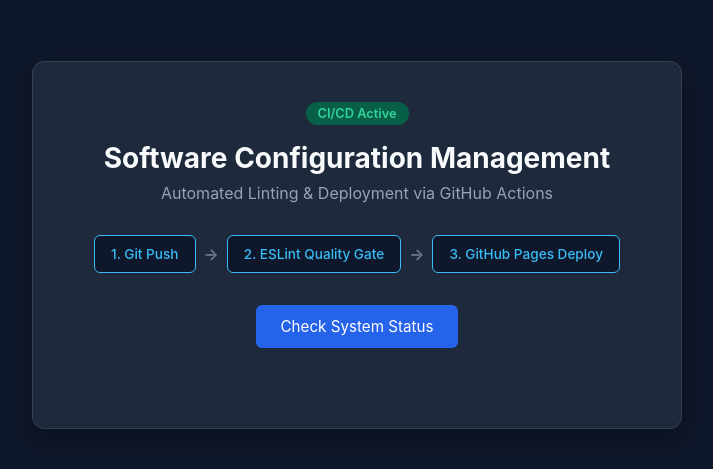
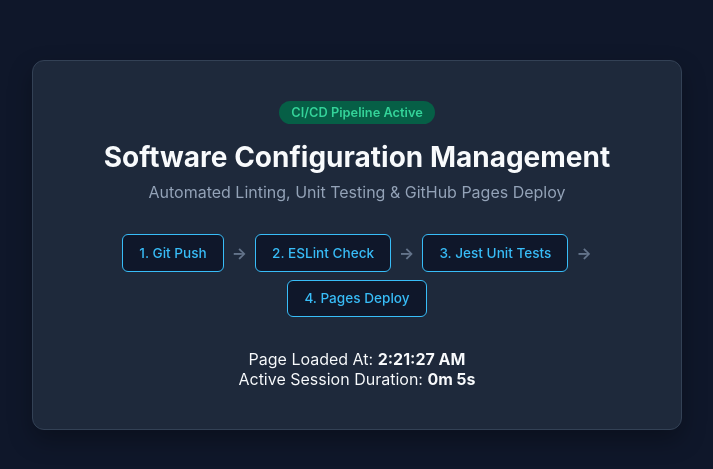
Before and after one commit to freeckss/scm-cicd-pages, a website: page index.html in a window 1280 px wide. Shown: the part 155-624 px from the top of the page, without its empty margins (283-996 px from the left). Drawn offline with Linux system fonts and the light colour scheme.

Commit message:
feat: implement formatUptime, jest test suite, and 3-stage CI pipeline

```diff
--- a/eslint.config.mjs
+++ b/eslint.config.mjs
@@ -8,7 +8,8 @@ export default [
       ecmaVersion: "latest",
       sourceType: "script",
       globals: {
-        ...globals.browser
+        ...globals.browser,
+        ...globals.node
       }
     },
     rules: {
--- a/index.html
+++ b/index.html
@@ -3,26 +3,28 @@
 <head>
   <meta charset="UTF-8">
   <meta name="viewport" content="width=device-width, initial-scale=1.0">
-  <title>SCM & CI/CD Pipeline Demo</title>
+  <title>SCM CI/CD with Automated Testing</title>
   <link rel="stylesheet" href="style.css">
 </head>
 <body>
   <div class="card">
-    <div class="badge">CI/CD Active</div>
+    <div class="badge">CI/CD Pipeline Active</div>
     <h1>Software Configuration Management</h1>
-    <p class="subtitle">Automated Linting & Deployment via GitHub Actions</p>
+    <p class="subtitle">Automated Linting, Unit Testing & GitHub Pages Deploy</p>
 
     <div class="pipeline">
       <div class="step success">1. Git Push</div>
       <div class="arrow">→</div>
-      <div class="step success">2. ESLint Quality Gate</div>
+      <div class="step success">2. ESLint Check</div>
       <div class="arrow">→</div>
-      <div class="step success">3. GitHub Pages Deploy</div>
+      <div class="step success">3. Jest Unit Tests</div>
+      <div class="arrow">→</div>
+      <div class="step success">4. Pages Deploy</div>
     </div>
 
-    <div class="actions">
-      <button id="statusBtn">Check System Status</button>
-      <p id="output"></p>
+    <div class="metrics">
+      <p>Page Loaded At: <strong id="pageLoadTimestamp">--:--:--</strong></p>
+      <p>Active Session Duration: <strong id="uptimeDisplay">0m 0s</strong></p>
     </div>
   </div>
 
--- a/script.js
+++ b/script.js
@@ -1,9 +1,34 @@
-document.addEventListener("DOMContentLoaded", () => {
-  const statusBtn = document.getElementById("statusBtn");
-  const output = document.getElementById("output");
+function formatUptime(seconds) {
+  if (typeof seconds !== "number" || seconds < 0) {
+    return "0m 0s";
+  }
+  const mins = Math.floor(seconds / 60);
+  const secs = seconds % 60;
+  return `${mins}m ${secs}s`;
+}
 
-  statusBtn.addEventListener("click", () => {
-    const timestamp = new Date().toLocaleTimeString();
-    output.textContent = `All systems verified clean at ${timestamp}.`;
+// Only attach DOM events when running in a browser environment
+if (typeof document !== "undefined") {
+  document.addEventListener("DOMContentLoaded", () => {
+    const uptimeDisplay = document.getElementById("uptimeDisplay");
+    const pageLoadTimestamp = document.getElementById("pageLoadTimestamp");
+
+    if (pageLoadTimestamp) {
+      pageLoadTimestamp.textContent = new Date().toLocaleTimeString();
+    }
+
+    let elapsedSeconds = 0;
+    if (uptimeDisplay) {
+      uptimeDisplay.textContent = formatUptime(elapsedSeconds);
+      setInterval(() => {
+        elapsedSeconds += 1;
+        uptimeDisplay.textContent = formatUptime(elapsedSeconds);
+      }, 1000);
+    }
   });
-});
+}
+
+// Export for Jest in Node.js
+if (typeof module !== "undefined" && module.exports) {
+  module.exports = { formatUptime };
+}
```
Also changed, not shown: package.json (+5 -3 lines), script.test.js (added, +20 -0 lines), .github/workflows/deploy.yml, 1 other file.
